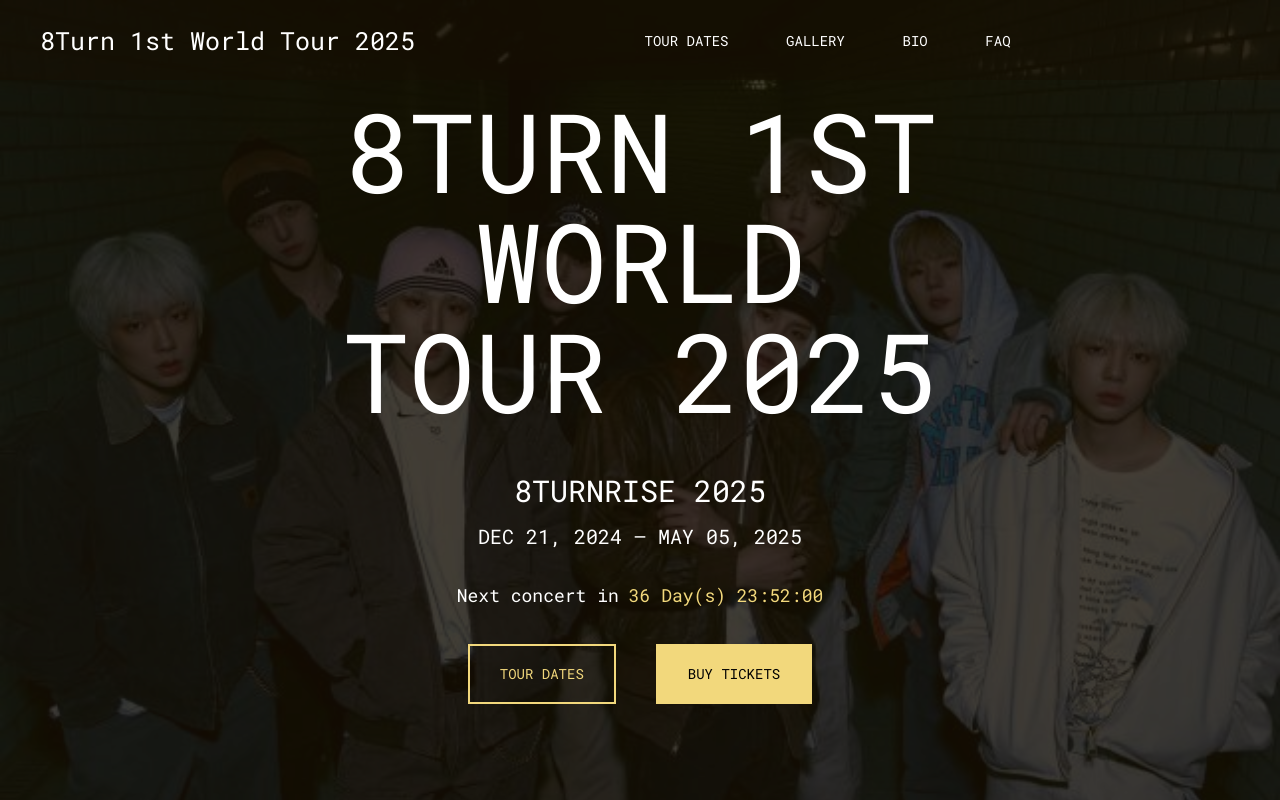
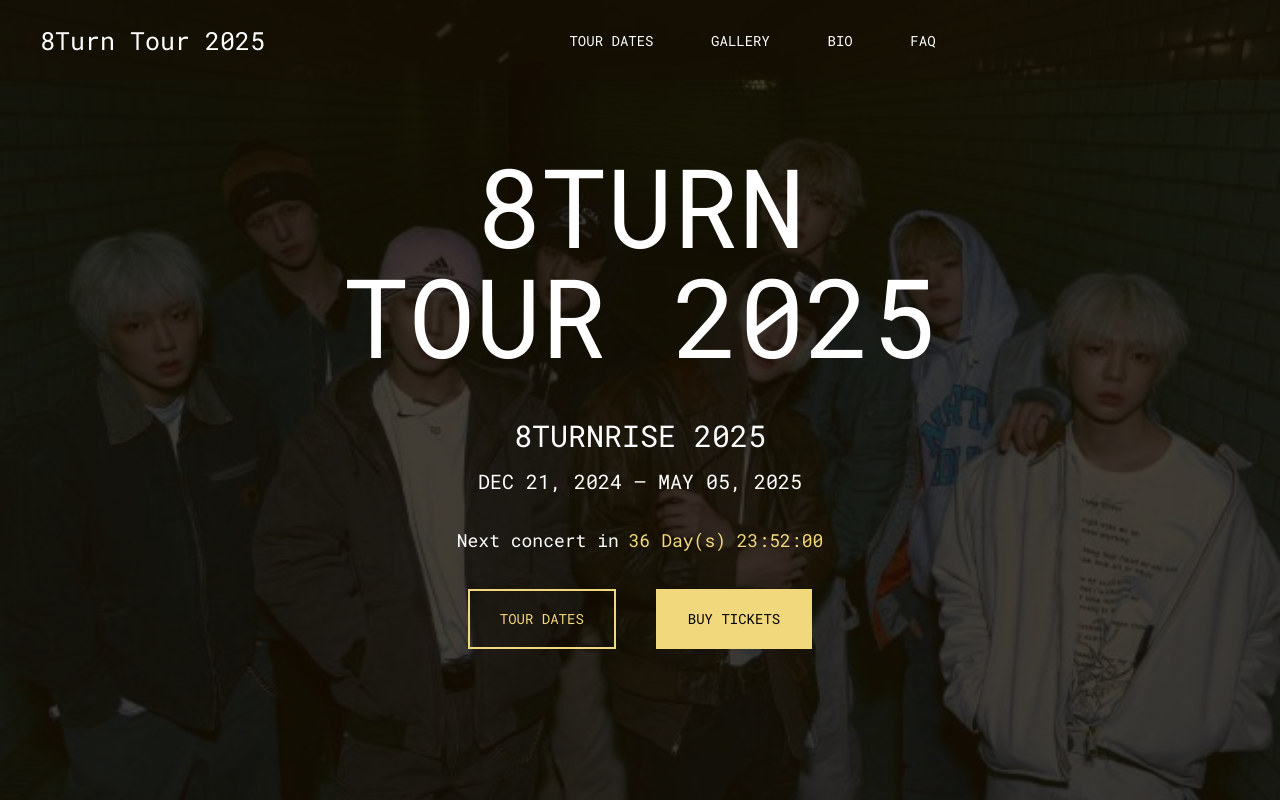
Before and after one commit to ArtistsLP/8turntour2025.com.github.io, a plain HTML site: page index.html in a window 1280 px wide. Shown: the top 800 px of the page. Drawn offline with Linux system fonts and the light colour scheme.

Commit message:
Update at 2024-11-14 14:37:54

```diff
--- a/index.html
+++ b/index.html
@@ -5,9 +5,9 @@
 	<meta charset="utf-8">
 	<meta http-equiv="X-UA-Compatible" content="IE=edge">
 	<meta name="viewport" content="width=device-width, initial-scale=1.0, maximum-scale=1.0, user-scalable=0">
-	<title>8Turn 1st World Tour 2025: 8TURNRISE 2025</title>
+	<title>8Turn Tour 2025: 8TURNRISE 2025</title>
 	<meta name="description" content="8Turn 1st World Tour 2025: 8TURNRISE 2025. See the concert schedule, lineup, and event info. Buy tickets for upcoming 8Turn concerts.">
-
+    <meta name="google-site-verification" content="J1pRdlPRLUN2YcUUNtwaY6llCsTURRtFHpMPtYLOYB4" />
 	<link rel="apple-touch-icon" sizes="57x57" href="./favicon.ico">
 	<link rel="apple-touch-icon" sizes="60x60" href="./favicon.ico">
 	<link rel="apple-touch-icon" sizes="72x72" href="./favicon.ico">
@@ -33,7 +33,7 @@
 <body>
 	<div class="app">
 		<header class="header">
-			<div class="menu-toggle"><span></span><span></span><span></span></div><a class="logo" href="https://8turntour2025.com">8Turn 1st World Tour 2025</a>
+			<div class="menu-toggle"><span></span><span></span><span></span></div><a class="logo" href="https://8turntour2025.com">8Turn Tour 2025</a>
 			<div class="menu"><a class="tour-item" href="#dates">Tour Dates</a>
 <a href="#spotify">Gallery</a>
 <a href="#bio">Bio</a>
@@ -44,7 +44,7 @@
 				<div class="hero-overlay"> </div>
 				<div class="hero-img"><img src="./assets/images/main.jpg" alt="8Turn"></div>
 				<div class="hero-content">
-					<h1 class="h1">8Turn 1st World Tour 2025</h1>
+					<h1 class="h1">8Turn Tour 2025</h1>
 					<p class="hero-text">8TURNRISE 2025</p>
 					<p class="hero-date">Dec 21, 2024 – May 05, 2025</p>
 					<div class="timer-pinned">
@@ -70,7 +70,7 @@
 			</div>
 			<div class="block-dates" id="dates">
 				<div class="container">
-					<h2 class="block-title text-center">8Turn 1st World Tour 2025</h2>
+					<h2 class="block-title text-center">8Turn Tour 2025</h2>
 					<div class="text text-center">
 						<p>8TURNRISE 2025</p>
 					</div>
```
